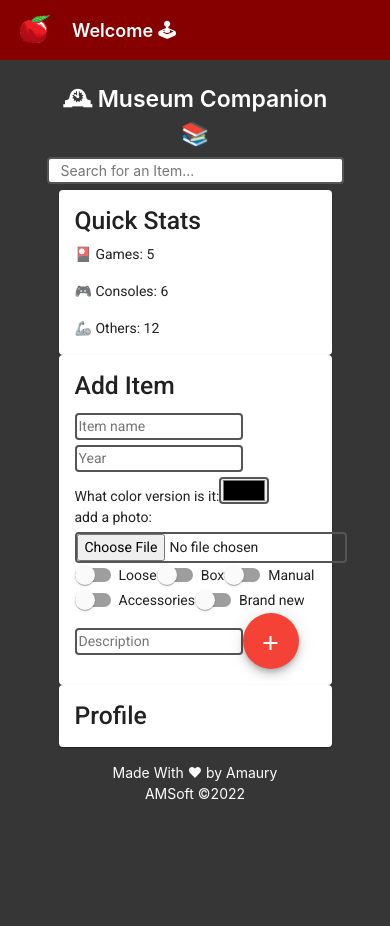
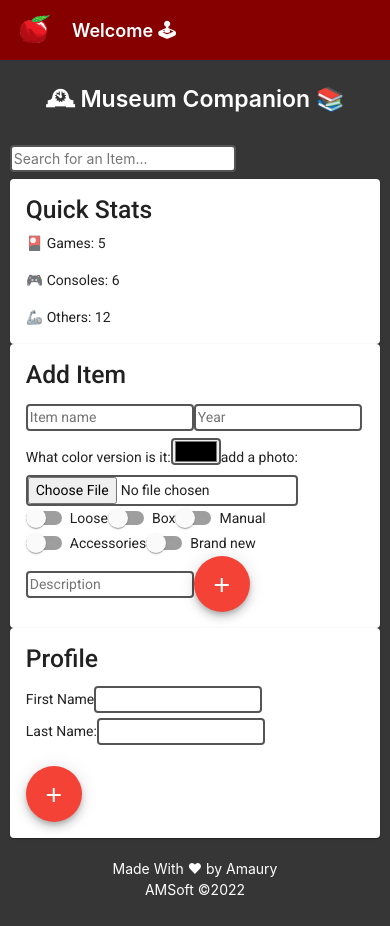
Before and after one commit to AmauryDanisCousandier/MuseumCompanion-ui, an Angular app: page / in a window 390 px wide. Built offline with nearby package versions, Linux system fonts and the light colour scheme.

Commit message:
profile component updated as well as general design

```diff
--- a/src/app/app.component.html
+++ b/src/app/app.component.html
@@ -8,9 +8,10 @@
   <div class="spacer"></div>
 </div>
 <div class="container-fluid" class="content">
+  <span class="title">🕰 Museum Companion 📚</span>
+  <br>
+  <input class="search" type="text" placeholder="Search for an Item...">
   <div class="row">
-    <span class="title">🕰 Museum Companion 📚</span>
-    <input type="text" placeholder="Search for an Item...">
     <app-quick-stats class="component" class="col-sm-2"></app-quick-stats>
     <app-add-item class="component" class="col-sm-6"></app-add-item>
     <app-profile class="component" class="col-sm-4"></app-profile>
--- a/src/app/app.component.scss
+++ b/src/app/app.component.scss
@@ -43,6 +43,15 @@ p {
 .title{
   font-size: 23px;
   font-weight: 600;
+  display: flex;
+  align-items: center;
+  justify-content: center;
+}
+
+.search input{
+  // display: flex;
+  // align-items: center;
+  // justify-content: center;
   text-align: center;
 }
 
@@ -51,12 +60,8 @@ p {
 }
 
 .content {
-  // display: flex;
   margin: 82px auto 32px;
-  // padding: 0 16px;
-  max-width: 70%;
-  // flex-direction: column;
-  // align-items: center;
+  max-width: 95%;
 }
 
 .component {
--- a/src/app/app.module.ts
+++ b/src/app/app.module.ts
@@ -7,6 +7,7 @@ import { MatIconModule } from '@angular/material/icon';
 import { BsDropdownModule } from 'ngx-bootstrap/dropdown';
 import { TooltipModule } from 'ngx-bootstrap/tooltip';
 import { ModalModule } from 'ngx-bootstrap/modal';
+import { ReactiveFormsModule } from '@angular/forms';
 
 import { AppRoutingModule } from './app-routing.module';
 import { AppComponent } from './app.component';
@@ -30,6 +31,7 @@ import { ProfileComponent } from './profile/profile.component';
     MatButtonModule,
     MatIconModule,
     BrowserAnimationsModule,
+    ReactiveFormsModule,
     BsDropdownModule.forRoot(),
     TooltipModule.forRoot(),
     ModalModule.forRoot()
--- a/src/app/profile/profile.component.html
+++ b/src/app/profile/profile.component.html
@@ -1,3 +1,19 @@
 <mat-card>
     <h2>Profile</h2>
+    <div class="info">
+        <form [formGroup]="profileForm">
+
+            <label for="first-name">First Name</label>
+            <input id="first-name" type="text" formControlName="firstName">
+            <br>
+            <label for="last-name">Last Name: </label>
+            <input id="last-name" type="text" formControlName="lastName">
+        </form>
+    </div>
+    <br>
+    <form [formGroup]="profileForm" (ngSubmit)="onSubmit()">
+        <button type="submit" [disabled]="!profileForm.valid" mat-fab color="warn" aria-label="submit item">
+            <mat-icon>add</mat-icon>
+        </button>
+    </form>
 </mat-card>
--- a/src/app/profile/profile.component.scss
+++ b/src/app/profile/profile.component.scss
@@ -0,0 +1,29 @@
+input {
+    border: 2px solid #555;
+    border-radius: 4px;
+    margin-top: 2%;
+}
+
+input[type=text]:focus {
+    border: 3px solid #aa0000;
+    outline: none;
+}
+
+.info {
+    display: flex;
+
+}
+
+@media screen and (max-width: 767px) {
+    .card-container > *:not(.circle-link) ,
+    .terminal {
+        width: 100%;
+    }
+    .card:not(.highlight-card) {
+        height: 16px;
+        margin: 8px 0;
+    }
+    .card.highlight-card span {
+        margin-left: 72px;
+    }
+}
--- a/src/app/profile/profile.component.ts
+++ b/src/app/profile/profile.component.ts
@@ -1,4 +1,5 @@
 import { Component, OnInit } from '@angular/core';
+import { FormControl, FormGroup } from '@angular/forms';
 
 @Component({
   selector: 'app-profile',
@@ -6,10 +7,18 @@ import { Component, OnInit } from '@angular/core';
   styleUrls: ['./profile.component.scss']
 })
 export class ProfileComponent implements OnInit {
+  profileForm = new FormGroup({
+    firstName: new FormControl(''),
+    lastName: new FormControl(''),
+  });
 
   constructor() { }
 
   ngOnInit(): void {
   }
 
+  onSubmit() {
+    // TODO: Use EventEmitter with form value
+    console.warn(this.profileForm.value);
+  }
 }
```
